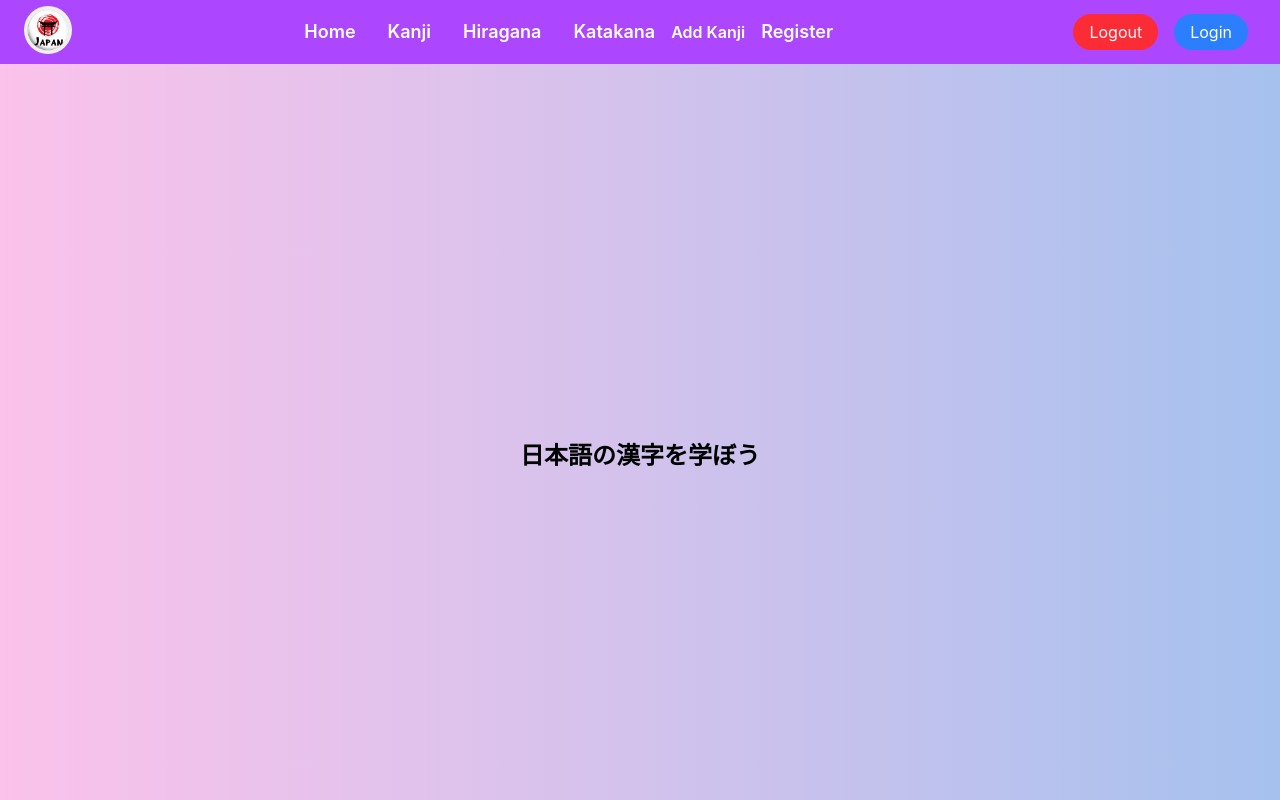
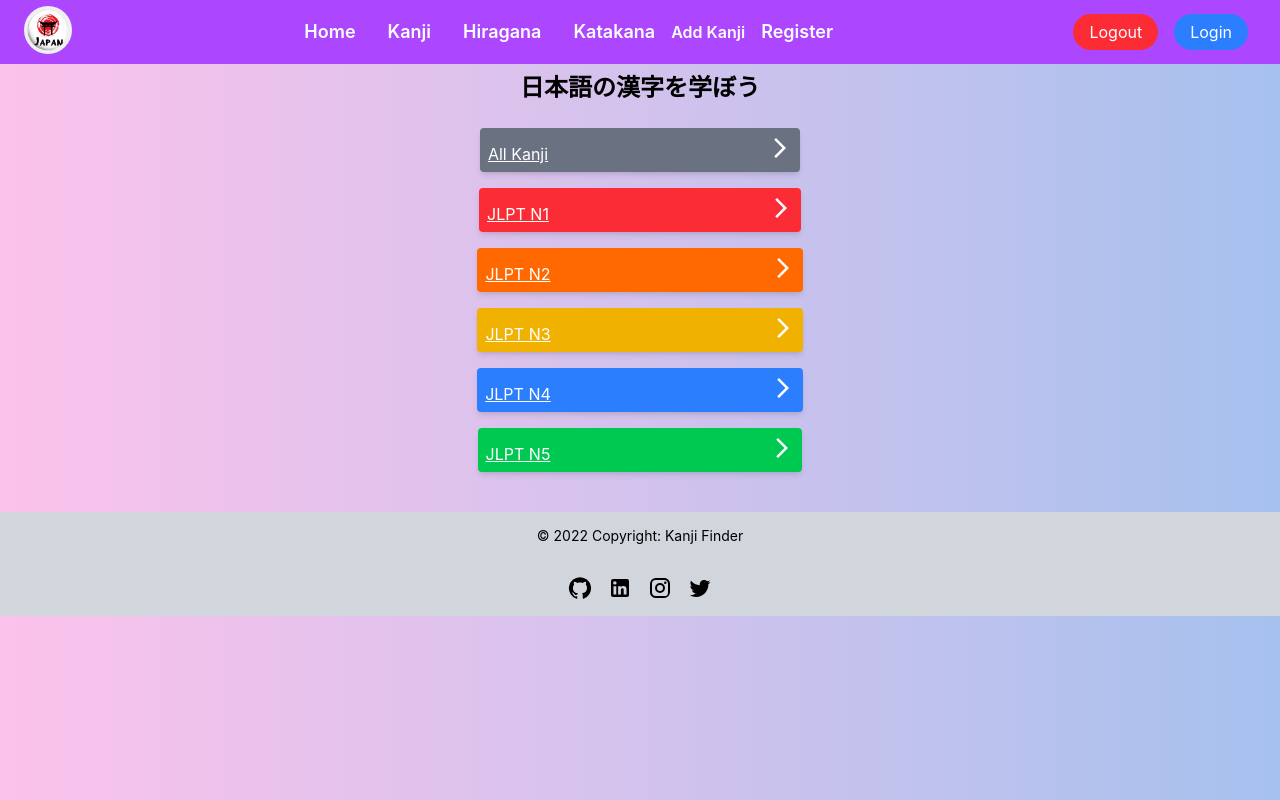
Before and after one commit to bandgarshriram07-ops/Kanji-Project, a React (Vite) app in the folder frontend/: page / in a window 1280 px wide. Shown: the top 800 px of the page. Built offline with nearby package versions, Linux system fonts and the light colour scheme; no server answers.

Commit message:
url change

```diff
--- a/frontend/src/components/Home.jsx
+++ b/frontend/src/components/Home.jsx
@@ -5,10 +5,10 @@ import { HomeLinks } from "./HomeLinks";
 const Home = () => {
   return (
     <div className="">
-      <div className="flex justify-center align-center flex-col items-center gap-2 min-h-screen">
+      <div className="flex justify-center align-center flex-col items-center gap-2">
         <h3 className="text-2xl font-bold mt-2 text-center">
           日本語の漢字を学ぼう
-        </h3>
+          </h3>
       </div>
       <div className="flex flex-col items-center justify-center gap-4">
         <HomeLinks />
--- a/frontend/src/components/KanjiDetails.jsx
+++ b/frontend/src/components/KanjiDetails.jsx
@@ -27,6 +27,7 @@ const KanjiDetails = () => {
   useEffect(() => {
     const fetchKanjiDetails = async () => {
       const data = await fetchKanjiById(id);
+      console.log(data);
       setKanji(data);
     };
     fetchKanjiDetails();
--- a/frontend/src/services/kanjiService.js
+++ b/frontend/src/services/kanjiService.js
@@ -1,6 +1,6 @@
 import { use } from "react";
 
-const BASE_URL = "https://kanji-project-703o.onrender.com/api";
+const BASE_URL = "https://kanji-project-703o.onrender.com/api/kanji";
 
 
 
```
